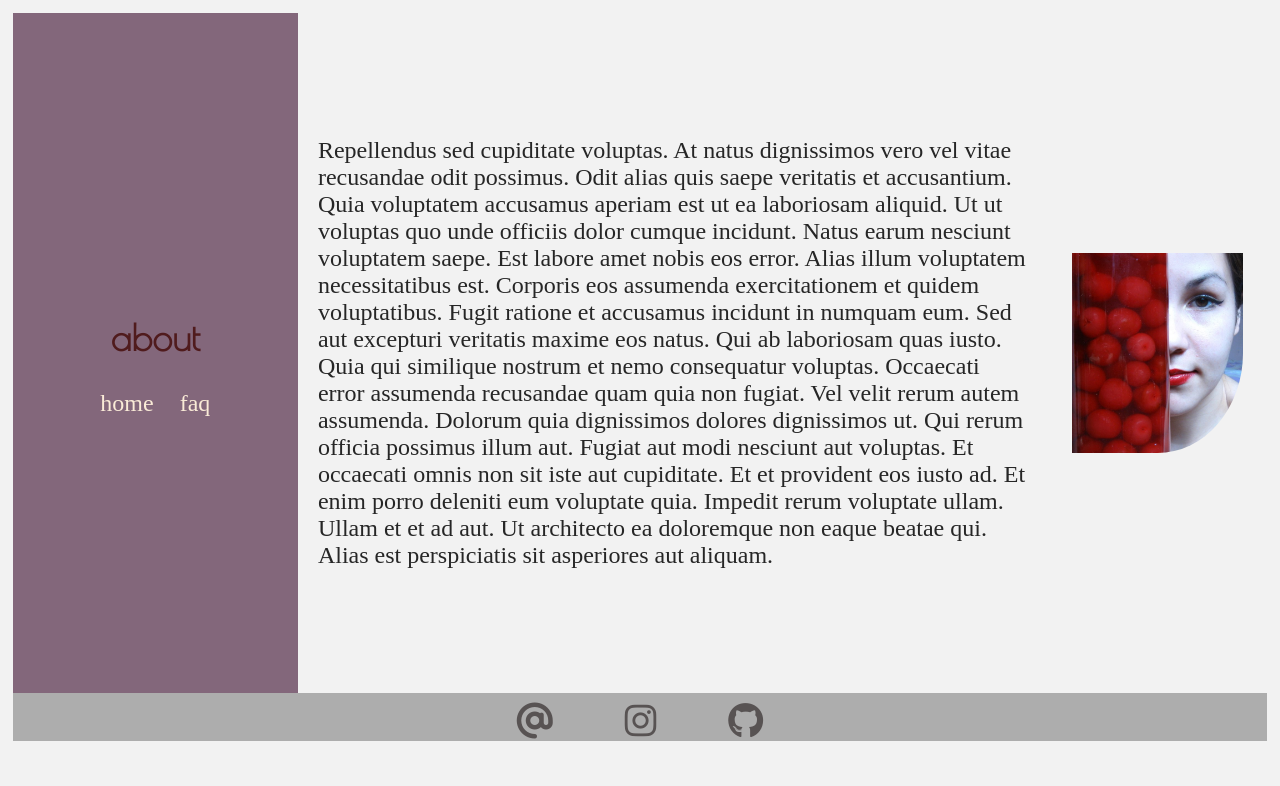
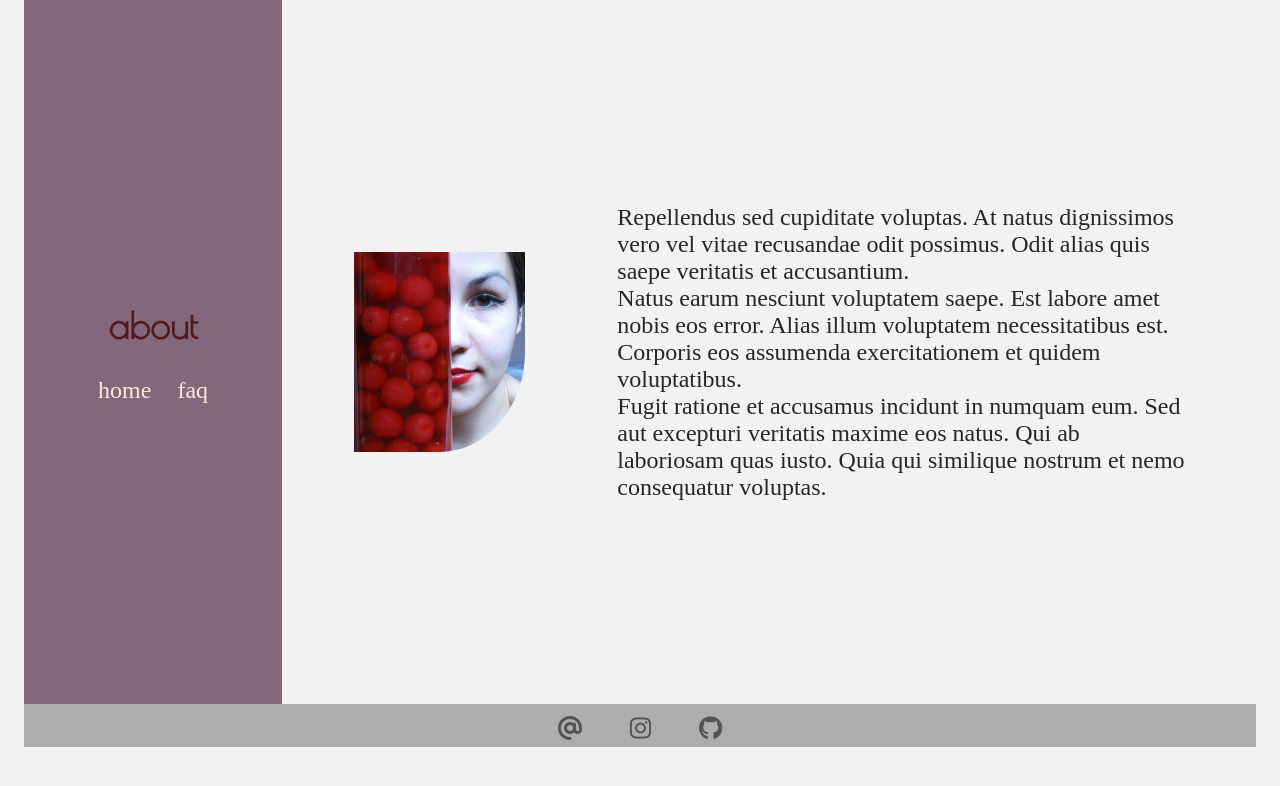
Before and after one commit to er1927/responsive-gallery, a plain HTML site: page about/index.html in a window 1280 px wide. Drawn offline with nearby package versions, Linux system fonts and the light colour scheme.

Commit message:
Added photographs. Edited text sections. Improved legibility. Cleaned up code.

```diff
--- a/about/index.html
+++ b/about/index.html
@@ -22,21 +22,17 @@
                 </ul>
             </nav>
         </header>
-
         <article>
+            <p>Repellendus sed cupiditate voluptas. At natus dignissimos vero vel vitae recusandae odit possimus. Odit alias quis saepe veritatis et accusantium. <br>
+            Natus earum nesciunt voluptatem saepe. Est labore amet nobis eos error. Alias illum voluptatem necessitatibus est. Corporis eos assumenda exercitationem et quidem voluptatibus.<br>
+            Fugit ratione et accusamus incidunt in numquam eum. Sed aut excepturi veritatis maxime eos natus. Qui ab laboriosam quas iusto. Quia qui similique nostrum et nemo consequatur voluptas.</p>
             <img src="../img/39585_151937264845746_7679078_n.jpg" alt="Elizabeth Roberts">
-        <p>Repellendus sed cupiditate voluptas. At natus dignissimos vero vel vitae recusandae odit possimus. Odit alias quis saepe veritatis et accusantium. Quia voluptatem accusamus aperiam est ut ea laboriosam aliquid. Ut ut voluptas quo unde officiis dolor cumque incidunt.
-            Natus earum nesciunt voluptatem saepe. Est labore amet nobis eos error. Alias illum voluptatem necessitatibus est. Corporis eos assumenda exercitationem et quidem voluptatibus.
-            Fugit ratione et accusamus incidunt in numquam eum. Sed aut excepturi veritatis maxime eos natus. Qui ab laboriosam quas iusto. Quia qui similique nostrum et nemo consequatur voluptas.
-            Occaecati error assumenda recusandae quam quia non fugiat. Vel velit rerum autem assumenda. Dolorum quia dignissimos dolores dignissimos ut. Qui rerum officia possimus illum aut. Fugiat aut modi nesciunt aut voluptas. Et occaecati omnis non sit iste aut cupiditate.
-            Et et provident eos iusto ad. Et enim porro deleniti eum voluptate quia. Impedit rerum voluptate ullam. Ullam et et ad aut. Ut architecto ea doloremque non eaque beatae qui. Alias est perspiciatis sit asperiores aut aliquam.</p>
         </article>
     </section>
-
     <footer>
         <a href="mailto:elizabeth.roberts1927@gmail.com"><i class="fa-sharp fa-solid fa-at"></i></a>
-        <a href="https://www.instagram.com/spinaceaoleracea/"><i class="fa-brands fa-instagram"></i></a>
-        <a href="https://er1927.github.io/static-gallery/"><i class="fa-brands fa-github"></i></a>
+        <a href="https://www.instagram.com/spinaceaoleracea/" target="_blank"><i class="fa-brands fa-instagram"></i></a>
+        <a href="https://github.com/er1927" target="_blank"><i class="fa-brands fa-github"></i></a>
     </footer>
 </body>
 </html>
--- a/style.css
+++ b/style.css
@@ -4,7 +4,7 @@ html {
 
 body {
     background-color: #f2f2f2;
-    margin: 1%;
+    margin: 0 1em;
     font-family:"poiret one", sans-serif;
     display: flex;
     flex-direction: column;
@@ -23,6 +23,7 @@ header {
     text-transform: lowercase;
     display: flex;
     flex-direction: column;
+    padding-bottom:1em;
 }
 
 header h1 {
@@ -77,17 +78,16 @@ img {
 
 footer {
     padding-top: 10px;
-    padding-bottom: 2px;
+    padding-bottom: 5px;
     display:flex;
     justify-content: center;
     align-content: flex-end;
-    background-color:
-    #ADADAD;
+    background-color:#ADADAD;
 }
 
 i {
     color: rgb(88, 83, 83);
-    font-size: 1.5em;
+    font-size: 1em;
     padding: 0 1em;
 }
 
@@ -99,10 +99,14 @@ i:hover {
 
 article  {
     display: flex;
-    flex-wrap: nowrap;
+    flex-direction: column;
+    margin:1em;
+    padding:1em;
+
 }
 
 article img {
+    max-width:200px;
     border-radius: 50%;
     border-top-left-radius: 5px;
     border-bottom-left-radius: 5px;
@@ -113,6 +117,7 @@ article img {
 
 article p {
     padding: 20px;
+    margin-left:2em;
 }
 
 /* - - - FAQ PAGE - - -  */
@@ -122,7 +127,7 @@ article p {
     display: flex;
     flex-direction: row;
     flex-wrap: wrap;
-    margin-left:1%;
+    margin-left:1em
 }
 
 /* - - - SCROLLBAR STYLE - - - */
@@ -148,16 +153,25 @@ article p {
 
 /* - - - MEDIA QUERIES - - - */
 
-@media (max-width: 767px) {
+@media (min-width: 767px) {
 
     header p {
        display: none;
     }
 
-    article img {
-        display:none;
+    article {
+        width:85%;
+        display: flex;
+        flex-direction: row-reverse;
     }
- }
+
+     img:hover {
+        transform:scale(2);
+        border: .5em solid #f2f2f2;
+        position: absolute;
+        top: 25%; left: 50%;
+    }
+}
 
  @media (min-width: 1200px) {
 
@@ -192,12 +206,6 @@ article p {
         overflow-x:hidden;
     }
 
-    article {
-        width:85%;
-        display: flex;
-        flex-direction: row-reverse;
-    }
-
     #faq {
         width:85%;
         height:85vh;
```
Also changed, not shown: faq/index.html (+2 -4 lines), index.html (+6 -5 lines), 2 other files. Lines whose indentation alone changed are shown as unchanged.
